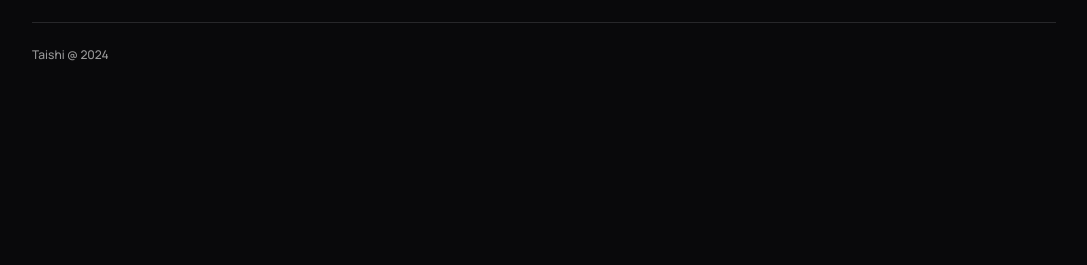
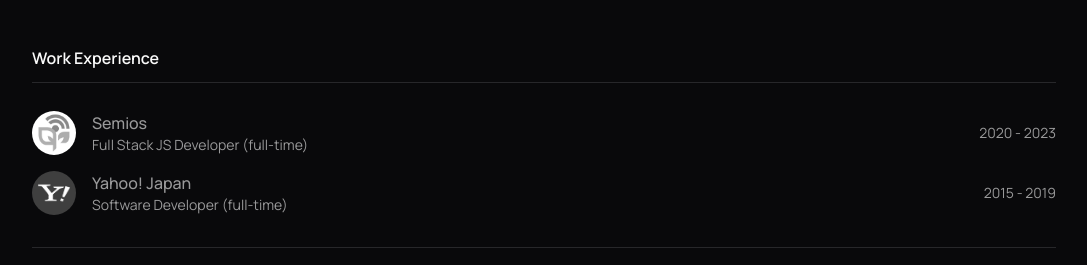
Before and after one commit to taishikato/portfolio-2, a Next.js app: page / in a window 1280 px wide. Shown: the part 936-1201 px from the top of the page, without its empty margins (96-1183 px from the left). Before the commit the page ends 1023 px from the top, so only its background shows below. Built offline with nearby package versions, Linux system fonts and the light colour scheme.

Commit message:
Update page layout and add work experience section

```diff
--- a/src/app/layout.tsx
+++ b/src/app/layout.tsx
@@ -9,7 +9,7 @@ import { Footer } from "@/components/footer";
 const manrope = Manrope({ subsets: ["latin"] });
 
 export const metadata: Metadata = {
-  title: "Create Next App",
+  title: "Taishi",
   description: "Generated by create next app",
 };
 
@@ -20,7 +20,7 @@ export default function RootLayout({
 }>) {
   return (
     <html lang="en">
-      <body className={cn(manrope.className, "font-base font-medium")}>
+      <body className={cn(manrope.className, "text-base font-medium")}>
         <ThemeProvider
           attribute="class"
           defaultTheme="dark"
--- a/src/app/page.tsx
+++ b/src/app/page.tsx
@@ -1,9 +1,10 @@
 import { MyWork } from "@/components/my-work";
 import ProfileImage from "../assets/profile.webp";
+import { WorkExperience } from "@/components/work-experience";
 
 export default function Home() {
   return (
-    <div className="space-y-10">
+    <div className="space-y-12">
       <div>
         <img
           src={ProfileImage.src}
@@ -22,6 +23,8 @@ export default function Home() {
       </div>
 
       <MyWork />
+
+      <WorkExperience />
     </div>
   );
 }
--- a/src/components/my-work.tsx
+++ b/src/components/my-work.tsx
@@ -1,7 +1,7 @@
 export const MyWork = () => {
   return (
     <div>
-      <h2 className="text-secondary-foreground w-full border-b pb-3 mb-7">
+      <h2 className="text-secondary-foreground w-full border-b pb-3 mb-7 font-semibold">
         My Work
       </h2>
       <iframe
--- a/src/components/social-icon-list.tsx
+++ b/src/components/social-icon-list.tsx
@@ -35,7 +35,7 @@ export const SocialIconList = () => {
       {list.map((l) => {
         return (
           <a key={l.link} href={l.link} target="_blank">
-            <l.icon className="text-xl hover:text-secondary-foreground/80 transition-colors" />
+            <l.icon className="text-xl text-secondary-foreground/50 hover:text-secondary-foreground/80 transition-colors" />
           </a>
         );
       })}
--- /dev/null
+++ b/src/components/work-experience.tsx
@@ -0,0 +1,43 @@
+import SemiosIcon from "../assets/semios.webp";
+import YahooIcon from "../assets/yahoo.webp";
+
+const list = [
+  {
+    icon: SemiosIcon.src,
+    company: "Semios",
+    title: "Full Stack JS Developer (full-time)",
+    years: "2020 - 2023",
+  },
+  {
+    icon: YahooIcon.src,
+    company: "Yahoo! Japan",
+    title: "Software Developer (full-time)",
+    years: "2015 - 2019",
+  },
+];
+
+export const WorkExperience = () => {
+  return (
+    <div>
+      <h2 className="text-secondary-foreground w-full border-b pb-3 mb-7 font-semibold">
+        Work Experience
+      </h2>
+      <div className="space-y-4">
+        {list.map((l) => {
+          return (
+            <div key={l.company} className="flex justify-between items-center">
+              <div className="flex items-center">
+                <img src={l.icon} className="rounded-full w-11 grayscale" />
+                <div className="ml-4">
+                  <div className="text-base">{l.company}</div>
+                  <div className="text-sm font-normal">{l.title}</div>
+                </div>
+              </div>
+              <div className="font-normal text-sm">{l.years}</div>
+            </div>
+          );
+        })}
+      </div>
+    </div>
+  );
+};
```
Also changed, not shown: src/assets/semios.webp (added), src/assets/yahoo.webp (added).
